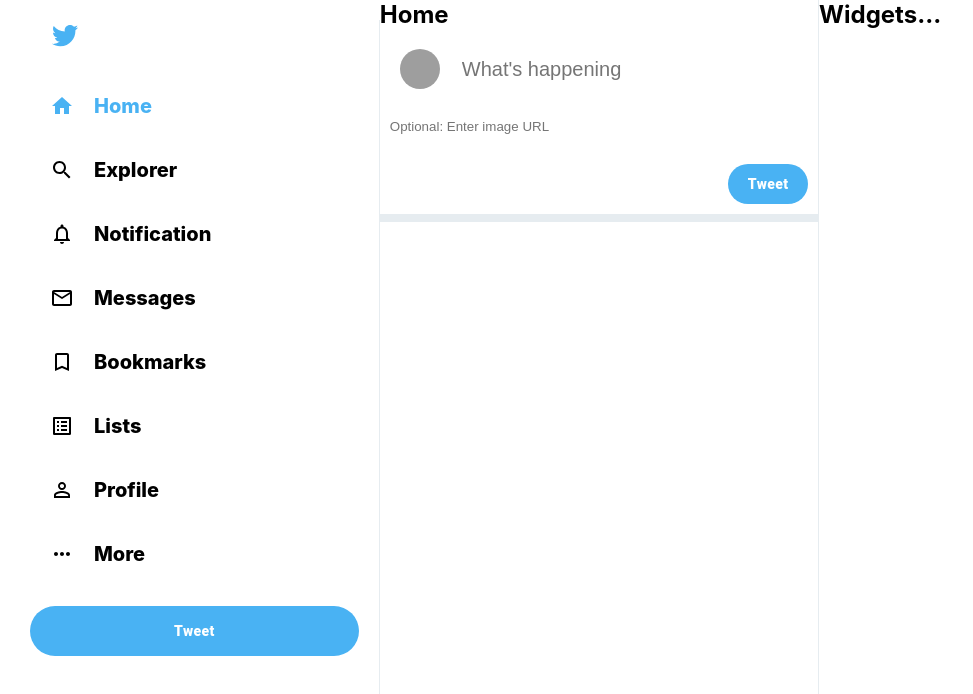
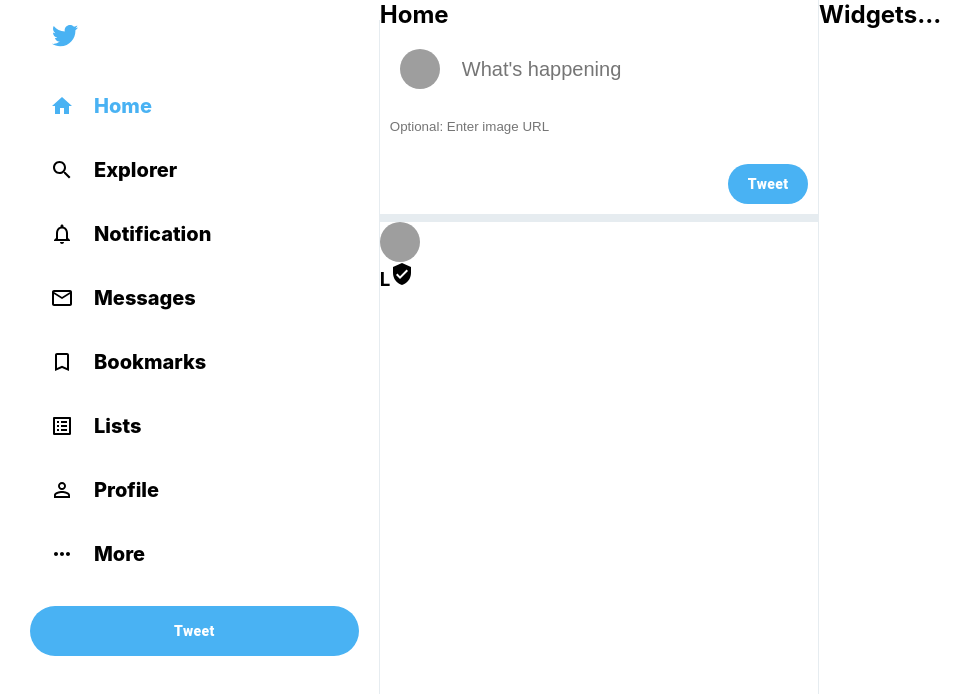
Before and after one commit to innovationcode/twitter-clone, a React (Create React App) app in the folder twitter/: page / in a window 1280 px wide. Shown: the top 694 px of the page, without its empty margins (0-973 px from the left). Built offline with nearby package versions, Linux system fonts and the light colour scheme; grey boxes are pictures that could not be loaded.

Commit message:
Post component

```diff
--- a/twitter/src/Components/feed/Feed.js
+++ b/twitter/src/Components/feed/Feed.js
@@ -1,5 +1,6 @@
 import React from 'react'
 import TweetBox from './tweetBox/TweetBox'
+import Post from './post/Post.js';
 import './Feed.css';
 
 const Feed = () => {
@@ -14,7 +15,8 @@
             <TweetBox />
 
             {/* Post */}
-            {/* Post */}
+            <Post />
+
         </div>
     )
 }
--- /dev/null
+++ b/twitter/src/Components/feed/post/Post.js
@@ -0,0 +1,36 @@
+import React from 'react';
+import { Avatar } from '@material-ui/core';
+import VerifiedUserIcon from '@material-ui/icons/VerifiedUser';
+
+import './Post.css';
+
+const Post = ({
+    displayName,
+    userName,
+    verified,
+    text,
+    image,
+    avatar
+}) => {
+    return (
+        <div className = "post">
+            <div className = "post__avatar">
+                <Avatar src = "https://www.freepngimg.com/thumb/emoji/1-2-wink-emoji-png-thumb.png" />
+            </div>
+            <div className = "post__body">
+                <div className = "post__body__header">
+                    <div className = "post__body__headerText">
+                        <h3>
+                            L{''}
+                            <span>
+                                <VerifiedUserIcon className = "post__badge" />
+                            </span>
+                        </h3>
+                    </div>
+                </div>
+            </div>
+        </div>
+    )
+}
+
+export default Post;
--- a/twitter/src/Components/feed/tweetBox/TweetBox.js
+++ b/twitter/src/Components/feed/tweetBox/TweetBox.js
@@ -1,4 +1,5 @@
 import React from 'react';
+import Post from '../post/Post.js';
 import { Avatar, Button } from '@material-ui/core';
 
 import './TweetBox.css';
```
Also changed, not shown: twitter/src/Components/feed/post/Post.css (added).
